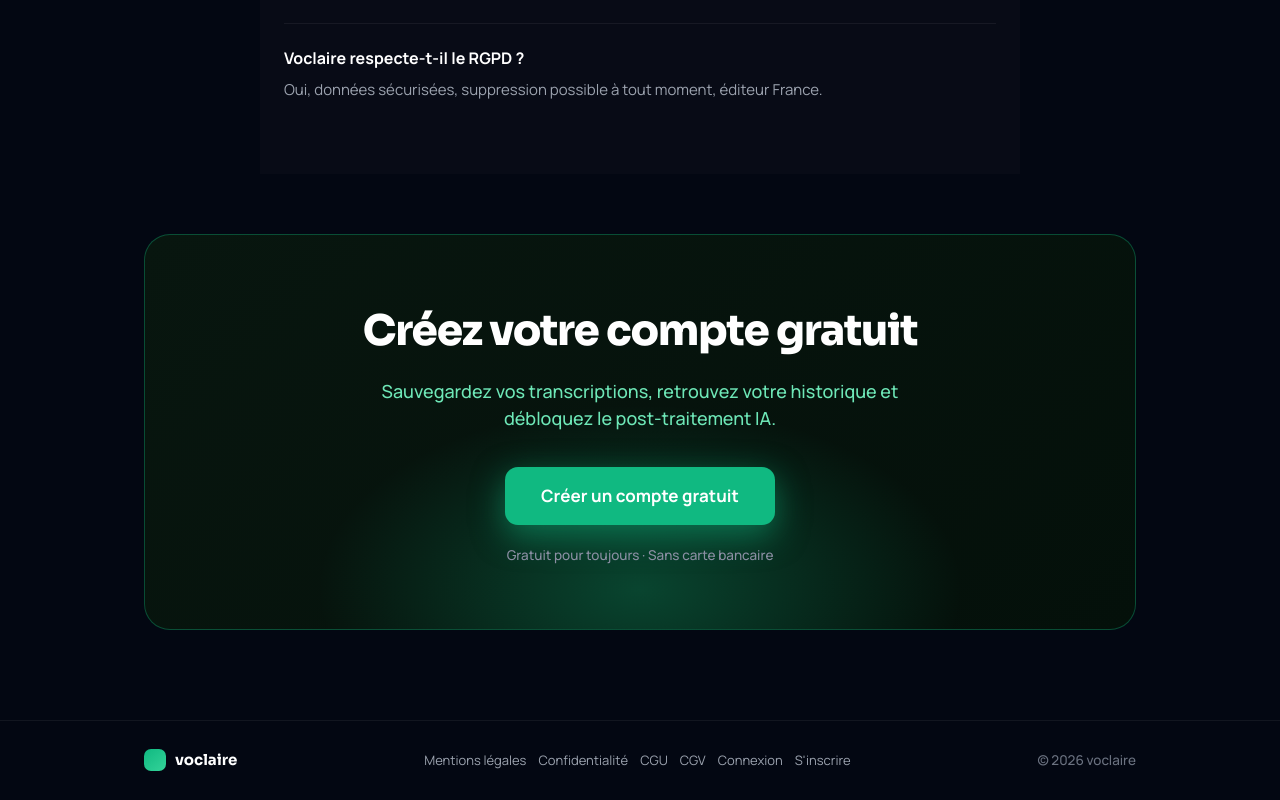
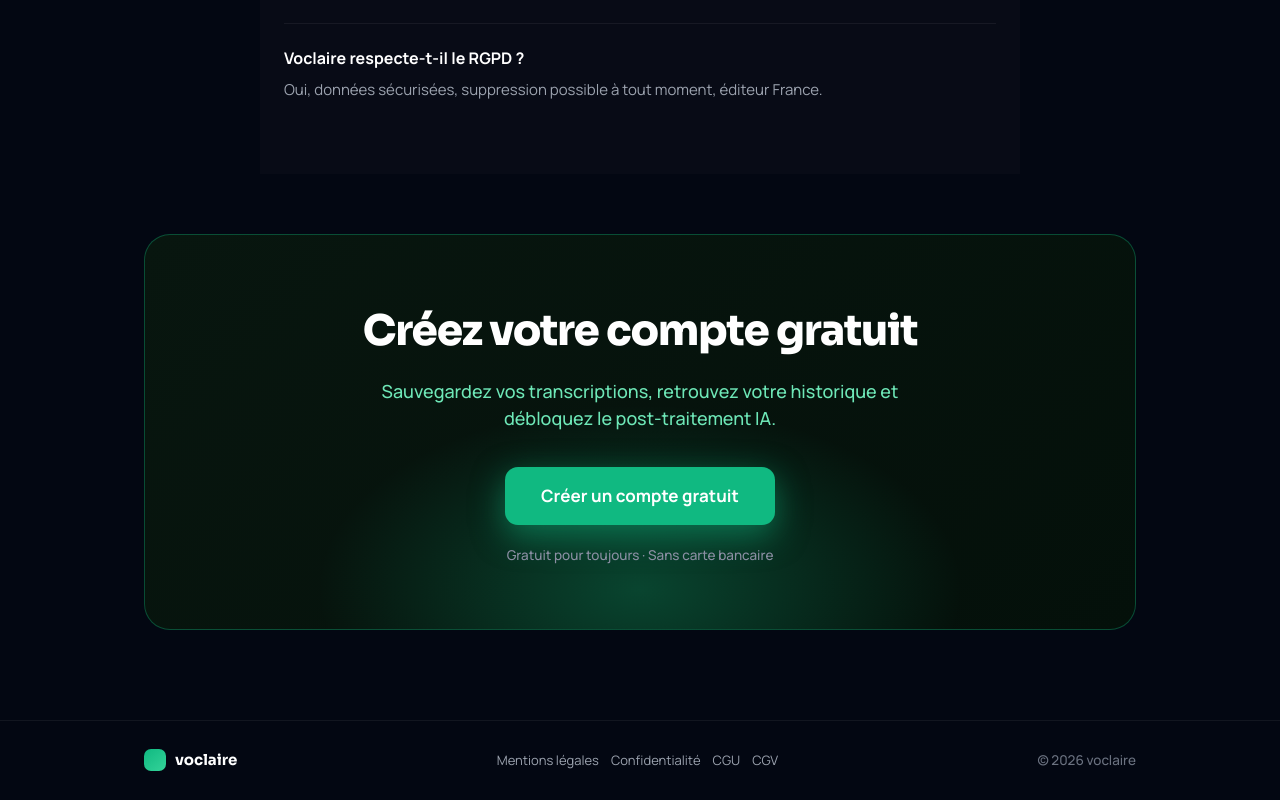
Before and after one commit to nasserbrid/frontend_voclaire, a React (Vite) app: page / in a window 1280 px wide. Shown: the part 4317-5117 px from the top of the page. Built offline with nearby package versions, Linux system fonts and the light colour scheme; no server answers.

Commit message:
fix: j'ai enlevé le bouton connexion et s'inscrire du footer

```diff
--- a/src/components/LandingPage.tsx
+++ b/src/components/LandingPage.tsx
@@ -637,8 +637,8 @@
               <Link to="/politique-de-confidentialite" style={{ color: '#9ca3af', textDecoration: 'none' }}>Confidentialité</Link>
               <Link to="/cgu" style={{ color: '#9ca3af', textDecoration: 'none' }}>CGU</Link>
               <Link to="/cgv" style={{ color: '#9ca3af', textDecoration: 'none' }}>CGV</Link>
-              <Link to="/login" style={{ color: '#9ca3af', textDecoration: 'none' }}>Connexion</Link>
-              <Link to="/register" style={{ color: '#9ca3af', textDecoration: 'none' }}>S'inscrire</Link>
+              {/* <Link to="/login" style={{ color: '#9ca3af', textDecoration: 'none' }}>Connexion</Link>
+              <Link to="/register" style={{ color: '#9ca3af', textDecoration: 'none' }}>S'inscrire</Link> */}
             </div>
             <div style={{ fontSize: '13.5px', color: '#6b7280', fontWeight: 500 }}>© 2026 voclaire</div>
           </div>
```
